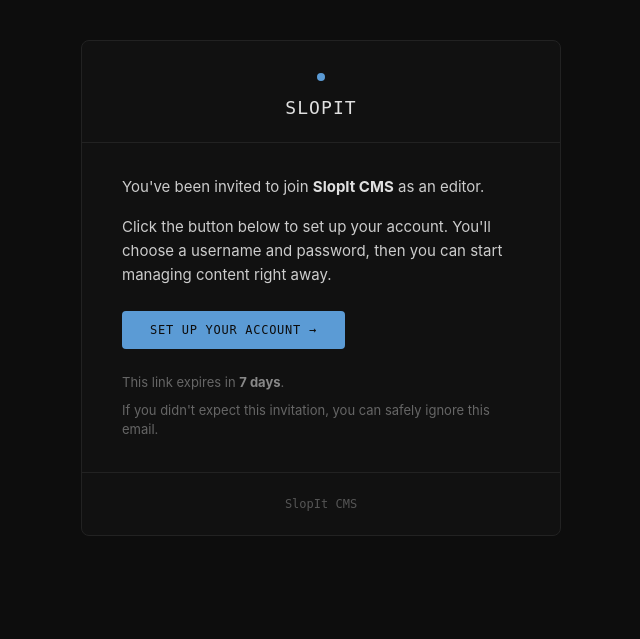
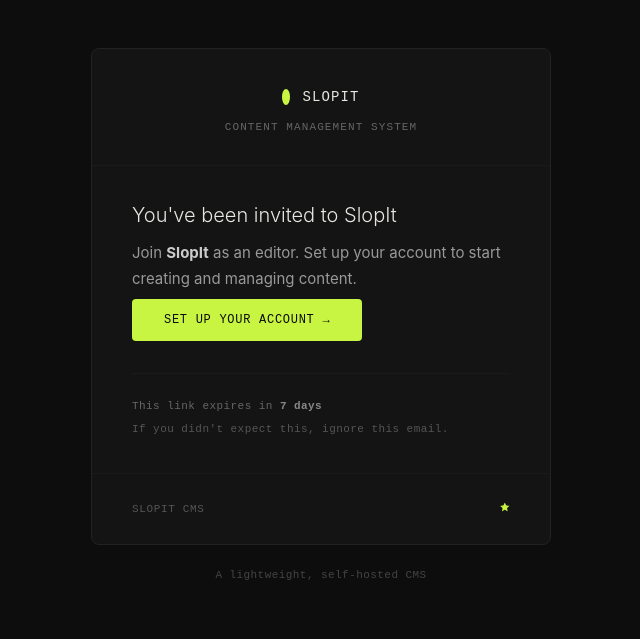
Before and after one commit to verybrian/SlopIt, a Flask app: template app/templates/email/invite.html in a window 1280 px wide. Shown: the top 639 px of the page, without its empty margins (319-959 px from the left). Run offline with Flask 3, Linux system fonts and the light colour scheme; the template is opened without the code that fills it, so the values that code supplies are empty.

Commit message:
fix: use SITE config in emails

```diff
--- a/app/__init__.py
+++ b/app/__init__.py
@@ -41,6 +41,14 @@
     with app.app_context():
         db.create_all()
 
+    @app.context_processor
+    def inject_site_config():
+        return {
+            'site_name': app.config['SITE_NAME'],
+            'site_description': app.config['SITE_DESCRIPTION'],
+            'site_url': app.config['SITE_URL'],
+        }
+
     return app
 
 @login_manager.user_loader
--- a/app/templates/email/invite.html
+++ b/app/templates/email/invite.html
@@ -3,69 +3,94 @@
 <head>
   <meta charset="UTF-8">
   <meta name="viewport" content="width=device-width, initial-scale=1.0">
+  <style>
+    body, table, td, p, a {
+      font-family: 'IBM Plex Sans', -apple-system, BlinkMacSystemFont, 'Segoe UI', sans-serif;
+    }
+  </style>
 </head>
-<body style="margin: 0; padding: 0; background-color: #0d0d0d; font-family: 'IBM Plex Sans', -apple-system, BlinkMacSystemFont, sans-serif;">
+<body style="margin: 0; padding: 0; background-color: #0d0d0d;">
 
-  <table width="100%" cellpadding="0" cellspacing="0" style="background-color: #0d0d0d; padding: 40px 0;">
+  <table width="100%" cellpadding="0" cellspacing="0" style="padding: 48px 16px;">
     <tr>
       <td align="center">
-        <table width="480" cellpadding="0" cellspacing="0" style="background-color: #111111; border: 1px solid #222222; border-radius: 8px; overflow: hidden;">
+        <table width="460" cellpadding="0" cellspacing="0" style="background-color: #141414; border: 1px solid #222222; border-radius: 8px;">
 
-          <!-- Header -->
           <tr>
-            <td style="padding: 32px 40px 24px; text-align: center; border-bottom: 1px solid #222222;">
-              <span style="display: inline-block; width: 8px; height: 8px; border-radius: 50%; background-color: #5b9bd5; margin-bottom: 12px;"></span>
-              <h1 style="font-family: 'IBM Plex Mono', monospace; font-size: 18px; font-weight: 500; color: #e0e0e0; margin: 0; letter-spacing: 0.06em; text-transform: uppercase;">
-                SlopIt
-              </h1>
+            <td style="padding: 40px 40px 32px; text-align: center; border-bottom: 1px solid #1a1a1a;">
+              <table cellpadding="0" cellspacing="0" style="margin: 0 auto;">
+                <tr>
+                  <td style="width: 8px; height: 8px; border-radius: 50%; background-color: #c8f542;"></td>
+                  <td width="12"></td>
+                  <td style="font-family: 'IBM Plex Mono', 'Courier New', monospace; font-size: 14px; font-weight: 500; color: #e8e6e1; letter-spacing: 0.08em; text-transform: uppercase;">
+                    SlopIt
+                  </td>
+                </tr>
+              </table>
+              <p style="font-family: 'IBM Plex Mono', 'Courier New', monospace; font-size: 11px; color: #666666; letter-spacing: 0.1em; text-transform: uppercase; margin: 16px 0 0;">
+                Content Management System
+              </p>
             </td>
           </tr>
 
-          <!-- Body -->
           <tr>
-            <td style="padding: 32px 40px;">
-              <p style="font-size: 15px; color: #cccccc; line-height: 1.6; margin: 0 0 16px;">
-                You've been invited to join <strong style="color: #e0e0e0;">SlopIt CMS</strong> as an editor.
-              </p>
+            <td style="padding: 36px 40px;">
+                <p style="font-size: 20px; font-weight: 300; color: #e8e6e1; line-height: 1.3; margin: 0 0 12px;">
+                    You've been invited to {{ site_name }}
+                </p>
 
-              <p style="font-size: 15px; color: #cccccc; line-height: 1.6; margin: 0 0 24px;">
-                Click the button below to set up your account. You'll choose a username and password, then you can start managing content right away.
-              </p>
+                <p style="font-size: 15px; color: #999999; line-height: 1.7; margin: 0 0 8px;">
+                    Join <strong style="color: #cccccc;">{{ site_name }}</strong> as an editor. Set up your account to start creating and managing content.
+                </p>
 
-              <!-- CTA Button -->
-              <table cellpadding="0" cellspacing="0" style="margin: 0 0 24px;">
+              <table cellpadding="0" cellspacing="0" style="margin: 0 0 32px;">
                 <tr>
-                  <td align="center" style="background-color: #5b9bd5; border-radius: 4px;">
-                    <a href="{{ invite_url }}" target="_blank" style="display: inline-block; padding: 12px 28px; font-family: 'IBM Plex Mono', monospace; font-size: 12px; font-weight: 500; color: #0d0d0d; text-decoration: none; text-transform: uppercase; letter-spacing: 0.06em;">
+                  <td align="center" style="background-color: #c8f542; border-radius: 4px;">
+                    <a href="{{ invite_url }}" target="_blank" style="display: inline-block; padding: 14px 32px; font-family: 'IBM Plex Mono', 'Courier New', monospace; font-size: 12px; font-weight: 500; color: #0d0d0d; text-decoration: none; text-transform: uppercase; letter-spacing: 0.06em;">
                       Set up your account →
                     </a>
                   </td>
                 </tr>
               </table>
 
-              <p style="font-size: 13px; color: #666666; line-height: 1.5; margin: 0 0 8px;">
-                This link expires in <strong style="color: #888888;">7 days</strong>.
-              </p>
+              <table cellpadding="0" cellspacing="0" width="100%">
+                <tr>
+                  <td style="border-top: 1px solid #1a1a1a; padding-top: 24px;">
+                    <p style="font-family: 'IBM Plex Mono', 'Courier New', monospace; font-size: 11px; color: #666666; line-height: 1.5; margin: 0 0 6px; letter-spacing: 0.04em;">
+                      This link expires in <strong style="color: #888888;">7 days</strong>
+                    </p>
+                    <p style="font-family: 'IBM Plex Mono', 'Courier New', monospace; font-size: 11px; color: #555555; line-height: 1.5; margin: 0; letter-spacing: 0.04em;">
+                      If you didn't expect this, ignore this email.
+                    </p>
+                  </td>
+                </tr>
+              </table>
 
-              <p style="font-size: 13px; color: #666666; line-height: 1.5; margin: 0;">
-                If you didn't expect this invitation, you can safely ignore this email.
-              </p>
             </td>
           </tr>
 
-          <!-- Footer -->
           <tr>
-            <td style="padding: 24px 40px; border-top: 1px solid #222222; text-align: center;">
-              <p style="font-size: 12px; color: #555555; margin: 0; font-family: 'IBM Plex Mono', monospace;">
-                SlopIt CMS
-              </p>
+            <td style="padding: 24px 40px; border-top: 1px solid #1a1a1a;">
+              <table cellpadding="0" cellspacing="0" width="100%">
+                <tr>
+                  <td style="font-family: 'IBM Plex Mono', 'Courier New', monospace; font-size: 11px; color: #555555; letter-spacing: 0.06em; text-transform: uppercase;">
+                    SlopIt CMS
+                  </td>
+                  <td align="right" style="font-size: 13px; color: #c8f542;">
+                    🟊
+                  </td>
+                </tr>
+              </table>
             </td>
           </tr>
 
         </table>
+
+        <p style="font-family: 'IBM Plex Mono', 'Courier New', monospace; font-size: 11px; color: #444444; letter-spacing: 0.04em; text-align: center; margin-top: 24px;">
+            {{ site_description }}
+        </p>
       </td>
     </tr>
   </table>
-
 </body>
 </html>
```
Also changed, not shown: app/static/css/tokens.css (+1 -7 lines), app/templates/email/invite.txt (+7 -5 lines), app/utils.py (+11 -4 lines), config.py (+8 -3 lines), 1 other file.
